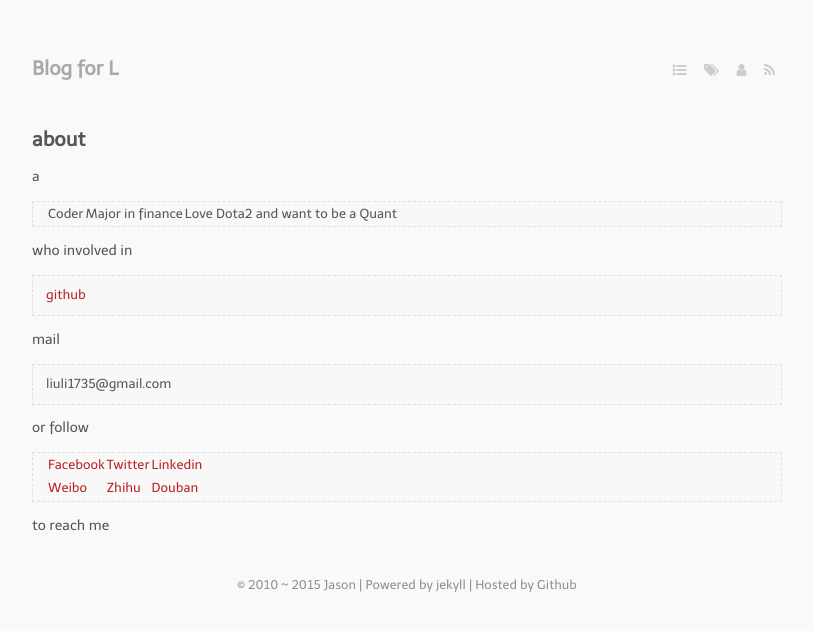
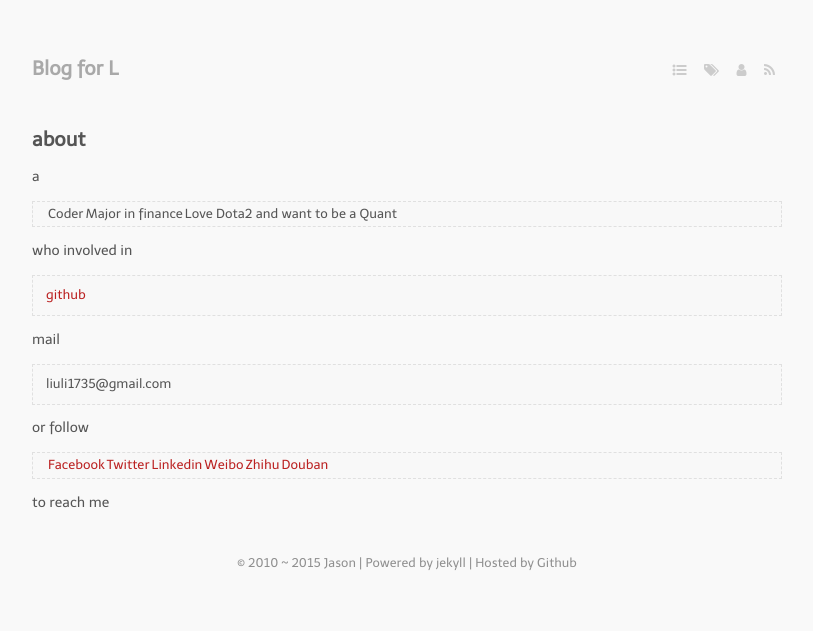
Before and after one commit to liuli1735/liuli1735.github.io, a Jekyll site: the page built from about.markdown, in a window 1280 px wide. Shown: the top 631 px of the page, without its empty margins (233-1046 px from the left). Built offline with Jekyll 4.4.1, drawn with Linux system fonts in a browser that asks for light colours; nearby versions of some CDN libraries; some web fonts are replaced; Markdown is read by kramdown in place of the engine named in the settings; comment, search, counter and statistics services are not loaded.

```diff
--- a/about.markdown
+++ b/about.markdown
@@ -17,7 +17,6 @@ mail
 
 or follow
 
-> [Facebook](https://www.facebook.com/ll1735)   |   [Twitter](https://twitter.com/ll1735)   |   [Linkedin](https://cn.linkedin.com/in/ll1735)
-[Weibo](http://weibo.com/ll1735)   |   [Zhihu](http://www.zhihu.com/people/ll1735)   |   [Douban](http://www.douban.com/people/ll1735/)
+> [Facebook](https://www.facebook.com/ll1735)   |   [Twitter](https://twitter.com/ll1735)   |   [Linkedin](https://cn.linkedin.com/in/ll1735)   |   [Weibo](http://weibo.com/ll1735)   |   [Zhihu](http://www.zhihu.com/people/ll1735)   |   [Douban](http://www.douban.com/people/ll1735/)
 
 to reach me
```
